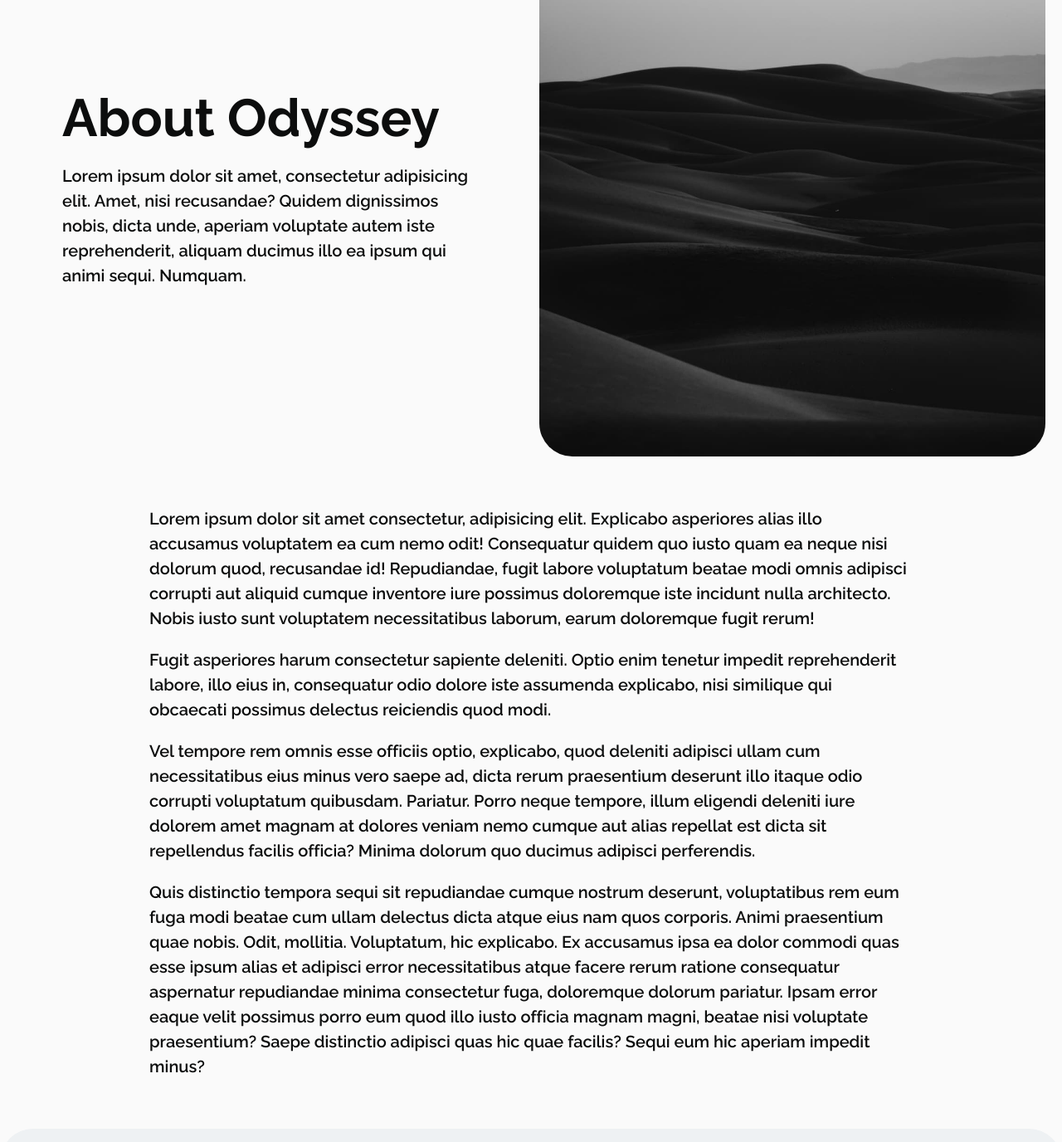
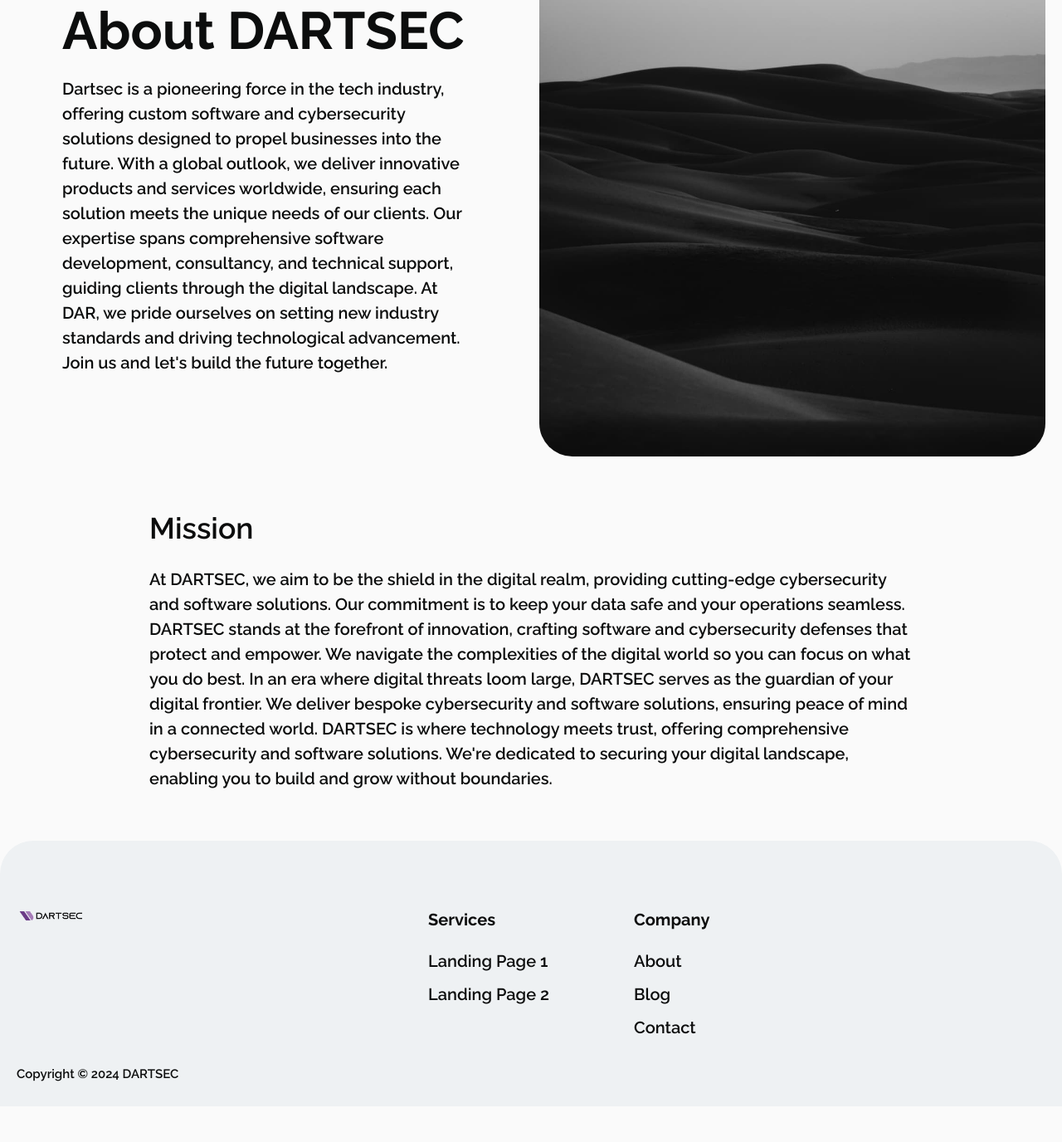
Before and after one commit to DARTforSec/dart-sec.github.io, an Astro site: page /company/about in a window 1280 px wide. Shown: the part 244-1620 px from the top of the page at 83% size. After the commit the page ends 1577 px from the top, so only its background shows below. Built offline with nearby package versions, Linux system fonts and the light colour scheme; Astro itself is replaced by a stand-in of ours; some icons are missing; a web font is replaced by a local one.

Commit message:
updated the about me page

```diff
--- a/src/components/sections/TextSection.astro
+++ b/src/components/sections/TextSection.astro
@@ -13,5 +13,6 @@ const {narrow} = Astro.props;
 <style>
   .text__section {
     margin: var(--section-margin) auto;
+    font-family: var(--theme-font-family-sans);
   }
 </style>
--- a/src/pages/company/about.astro
+++ b/src/pages/company/about.astro
@@ -4,20 +4,17 @@ import Layout from '../../layouts/Page.astro';
 import HeroSection from '../../components/sections/heros/HeroSection.astro';
 
 const seo = {
-	title: 'About | Astro Odyssey Theme',
-	description: 'About Page',
+	title: 'About DARTSEC',
+	description: 'About DARTSEC, A well-formed and well organized organization excelling and providing the Cyber Security R&D',
 };
 ---
 
 <Layout {seo}>
 	<HeroSection>
 		<div slot="text-container">
-			<h1>About Odyssey</h1>
+			<h1>About DARTSEC</h1>
 			<p>
-				Lorem ipsum dolor sit amet, consectetur adipisicing elit. Amet, nisi
-				recusandae? Quidem dignissimos nobis, dicta unde, aperiam voluptate
-				autem iste reprehenderit, aliquam ducimus illo ea ipsum qui animi sequi.
-				Numquam.
+				Dartsec is a pioneering force in the tech industry, offering custom software and cybersecurity solutions designed to propel businesses into the future. With a global outlook, we deliver innovative products and services worldwide, ensuring each solution meets the unique needs of our clients. Our expertise spans comprehensive software development, consultancy, and technical support, guiding clients through the digital landscape. At DAR, we pride ourselves on setting new industry standards and driving technological advancement. Join us and let's build the future together.
 			</p>
 		</div>
     <picture slot="image-container">
@@ -29,19 +26,13 @@ const seo = {
     </picture>
 	</HeroSection>
   <TextSection narrow>
-    <p>
-      Lorem ipsum dolor sit amet consectetur, adipisicing elit. Explicabo asperiores alias illo accusamus voluptatem ea cum nemo odit! Consequatur quidem quo iusto quam ea neque nisi dolorum quod, recusandae id!
-      Repudiandae, fugit labore voluptatum beatae modi omnis adipisci corrupti aut aliquid cumque inventore iure possimus doloremque iste incidunt nulla architecto. Nobis iusto sunt voluptatem necessitatibus laborum, earum doloremque fugit rerum!
-    </p>
-    <p>Fugit asperiores harum consectetur sapiente deleniti. Optio enim tenetur impedit reprehenderit labore, illo eius in, consequatur odio dolore iste assumenda explicabo, nisi similique qui obcaecati possimus delectus reiciendis quod modi.</p>
+   <h3>Mission</h3>
+   <p>At DARTSEC, we aim to be the shield in the digital realm, providing cutting-edge cybersecurity and software solutions. Our commitment is to keep your data safe and your operations seamless.
 
-    <p>
-      Vel tempore rem omnis esse officiis optio, explicabo, quod deleniti adipisci ullam cum necessitatibus eius minus vero saepe ad, dicta rerum praesentium deserunt illo itaque odio corrupti voluptatum quibusdam. Pariatur.
-      Porro neque tempore, illum eligendi deleniti iure dolorem amet magnam at dolores veniam nemo cumque aut alias repellat est dicta sit repellendus facilis officia? Minima dolorum quo ducimus adipisci perferendis.
-    </p>
-    <p>
-      Quis distinctio tempora sequi sit repudiandae cumque nostrum deserunt, voluptatibus rem eum fuga modi beatae cum ullam delectus dicta atque eius nam quos corporis. Animi praesentium quae nobis. Odit, mollitia. Voluptatum, hic explicabo. Ex accusamus ipsa ea dolor commodi quas esse ipsum alias et adipisci error necessitatibus atque facere rerum ratione consequatur aspernatur repudiandae minima consectetur fuga, doloremque dolorum pariatur.
-      Ipsam error eaque velit possimus porro eum quod illo iusto officia magnam magni, beatae nisi voluptate praesentium? Saepe distinctio adipisci quas hic quae facilis? Sequi eum hic aperiam impedit minus?
-    </p>
+    DARTSEC stands at the forefront of innovation, crafting software and cybersecurity defenses that protect and empower. We navigate the complexities of the digital world so you can focus on what you do best.
+
+    In an era where digital threats loom large, DARTSEC serves as the guardian of your digital frontier. We deliver bespoke cybersecurity and software solutions, ensuring peace of mind in a connected world.
+
+    DARTSEC is where technology meets trust, offering comprehensive cybersecurity and software solutions. We're dedicated to securing your digital landscape, enabling you to build and grow without boundaries.</p>
   </TextSection>
 </Layout>
```
